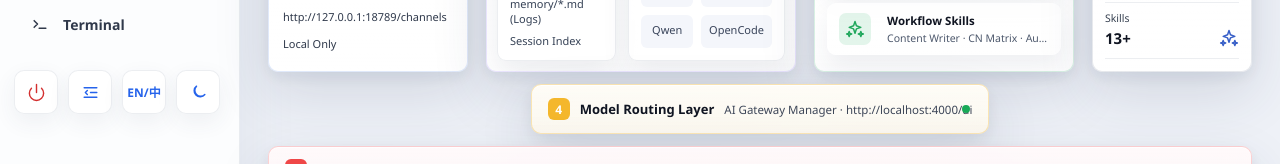
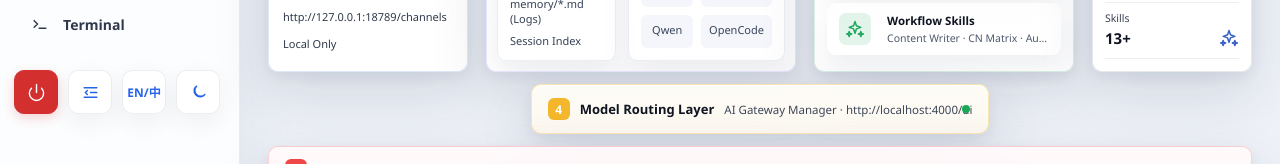
Before and after one commit to ai-workspace-lab/xworkspace-console, a React (Vite) app in the folder dashboard/: page / in a window 1280 px wide. Shown: the part 447-611 px from the top of the page. Built offline with nearby package versions, Linux system fonts and the light colour scheme; no server answers.

Commit message:
style(ui): update reset auth token button to solid red button with translated hover tooltip

```diff
--- a/dashboard/src/components/Sidebar.tsx
+++ b/dashboard/src/components/Sidebar.tsx
@@ -76,12 +76,11 @@ export function Sidebar({
 
       <div className="sidebar-tools">
         <button
-          className="sidebar-tool-button"
+          className="sidebar-tool-button danger-button"
           type="button"
-          aria-label="Reset Auth Token"
-          title="Reset Auth Token"
+          aria-label="Token Reset / Token 轮换"
+          title="Token Reset / Token 轮换"
           onClick={onResetAuthClick}
-          style={{ color: '#d32f2f' }}
         >
           <Icon name="power" />
           <strong>{!collapsed ? 'Reset Token' : ''}</strong>
--- a/dashboard/src/styles.css
+++ b/dashboard/src/styles.css
@@ -2170,6 +2170,17 @@ button.node-card {
   box-shadow: 0 8px 22px rgba(50, 65, 100, 0.07);
 }
 
+.sidebar .sidebar-tool-button.danger-button {
+  background: #d32f2f;
+  color: #ffffff;
+  border-color: #d32f2f;
+  box-shadow: 0 4px 12px rgba(211, 47, 47, 0.2);
+}
+
+.sidebar .sidebar-tool-button.danger-button:hover {
+  background: #b71c1c;
+  border-color: #b71c1c;
+}
 .sidebar .sidebar-tool-button:hover {
   border-color: rgba(37, 99, 235, 0.24);
   background: #fff;
```
